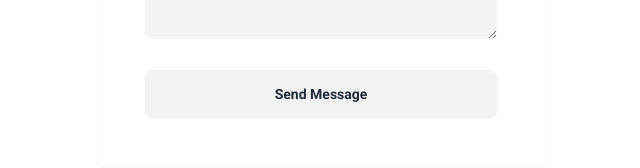
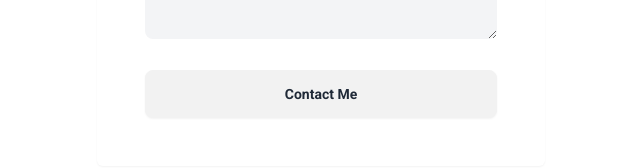
Before and after one commit to venkatsait33/Portfolio-vs, a React (Vite) app: page /contactForm in a window 1280 px wide. Shown: the part 677-845 px from the top of the page, without its empty margins (319-959 px from the left). Built offline with nearby package versions, Linux system fonts and the light colour scheme; the HTML template or start-up script is replaced by a standard one.

Commit message:
contact me

```diff
--- a/src/components/ContactForm.jsx
+++ b/src/components/ContactForm.jsx
@@ -122,7 +122,7 @@ const ContactForm = () => {
                     type="submit"
                     className="inline-block w-full px-4 py-4 btn"
                   >
-                    Send Message
+                   Contact Me
                   </button>
                 </div>
                 <p
```
